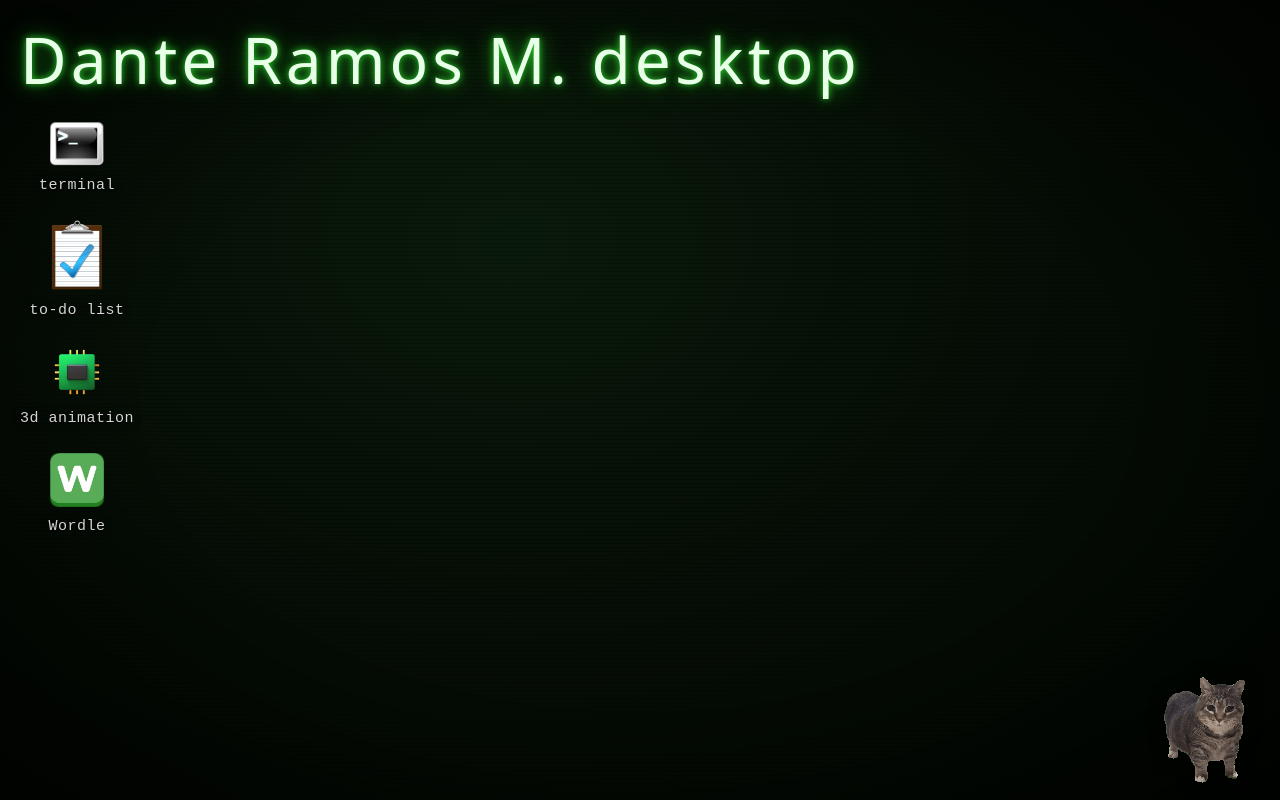
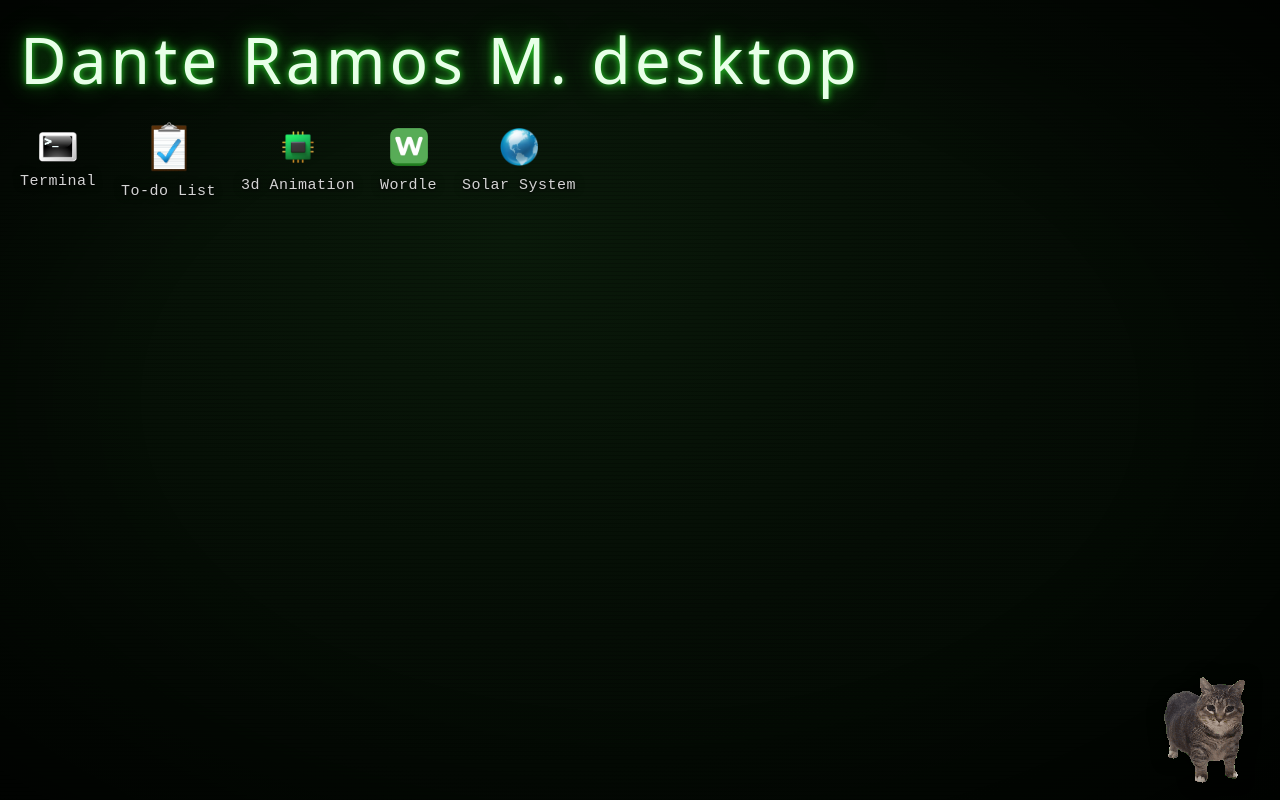
Before and after one commit to DanteRamosMontiel/desktop-like, a plain HTML site: page index.html in a window 1280 px wide. Drawn offline with Linux system fonts and the light colour scheme; a web font is replaced by a local one.

Commit message:
Solar System added

```diff
--- a/index.html
+++ b/index.html
@@ -22,25 +22,31 @@
                 <div class="icon terminal-icon">
                     <img src="resources/shell.png" alt="shell-icon">
                 </div>
-                <span class="icon-label">terminal</span>
+                <span class="icon-label">Terminal</span>
             </div>
             <div class="icon-container">
                 <div class="icon todolist-icon">
                     <img src="resources/task.png" alt="list-icon">
                 </div>
-                <span class="icon-label">to-do list</span>
+                <span class="icon-label">To-do List</span>
             </div>
             <div class="icon-container">
                 <div class="icon scrollanimation-icon">
                     <img src="resources/pin.png" alt="core-icon">
                 </div>
-                <span class="icon-label">3d animation</span>
+                <span class="icon-label">3d Animation</span>
             </div>
             <div class="icon-container">
                 <div class="icon wordle-icon">
                     <img src="resources/wlogo.webp" alt="w-icon">
                 </div>
                 <span class="icon-label">Wordle</span>
+            </div>
+            <div class="icon-container">
+                <div class="icon solar-icon">
+                    <img src="resources/solar-logo.png" alt="w-icon">
+                </div>
+                <span class="icon-label">Solar System</span>
             </div>
 
         </div>
--- a/script.js
+++ b/script.js
@@ -3,6 +3,7 @@ const terminalIcon = document.querySelector(".terminal-icon");
 const todolistIcon = document.querySelector(".todolist-icon");
 const scrollAnimationIcon = document.querySelector(".scrollanimation-icon");
 const wordleIcon = document.querySelector(".wordle-icon");
+const solarSystemIcon = document.querySelector(".solar-icon");
 const closeButton = document.querySelector(".close-button");
 
 const projectBlock = document.querySelector("#project-block");
@@ -37,6 +38,14 @@ const projects = {
         metaVal: "A simple browser-based Wordle clone with keyboard input and color feedback.",
         lnkDemo: "https://drmtestplace.com/wordle/",
         lnkRepo: "https://github.com/DanteRamosMontiel/wordle"
+    },
+
+    solarsystem:{
+        cmd: "cat solarSystem.txt",
+        entrylabel: "Homemade Solar System",
+        metaVal: "An interactive 3D Solar System built with Three.js, featuring textured planets and orbital navigation.",
+        lnkDemo: "https://drmtestplace.com/solar-system/",
+        lnkRepo: "https://github.com/DanteRamosMontiel/solar-system"
     }
 };
 
@@ -97,6 +106,12 @@ wordleIcon.addEventListener("click", () => {
     change(1);
 });
 
+solarSystemIcon.addEventListener("click", () => {
+    reCenter();
+    reWrite(projects.solarsystem);
+    change(1);
+});
+
 
 closeButton.addEventListener("click", () => {
     terminalWindow.style.display = "none";
--- a/styles.css
+++ b/styles.css
@@ -122,9 +122,9 @@ body::after {
 /* ─── Desktop icons area ─────────────────────────────────────── */
 .desktop-icons {
     display: flex;
-    flex-direction: column;
+    flex-direction: row;
     align-items: center;
-    gap: 20px;
+    gap: 25px;
     cursor: pointer;
 }
 
@@ -134,13 +134,15 @@ body::after {
     display: flex;
     flex-direction: column;
     align-items: center;
+    justify-content: space-between;
     gap: 5px;
 }
 
 /* ─── Terminal icon ───────────────────────────────────────── */
+
 .icon {
     height: auto;
-    width: 66px;
+    width: 50px;
     cursor: pointer;
     transition: all 0.15s ease;
     position: relative;
```
Also changed, not shown: resources/solar-logo.png (added).
